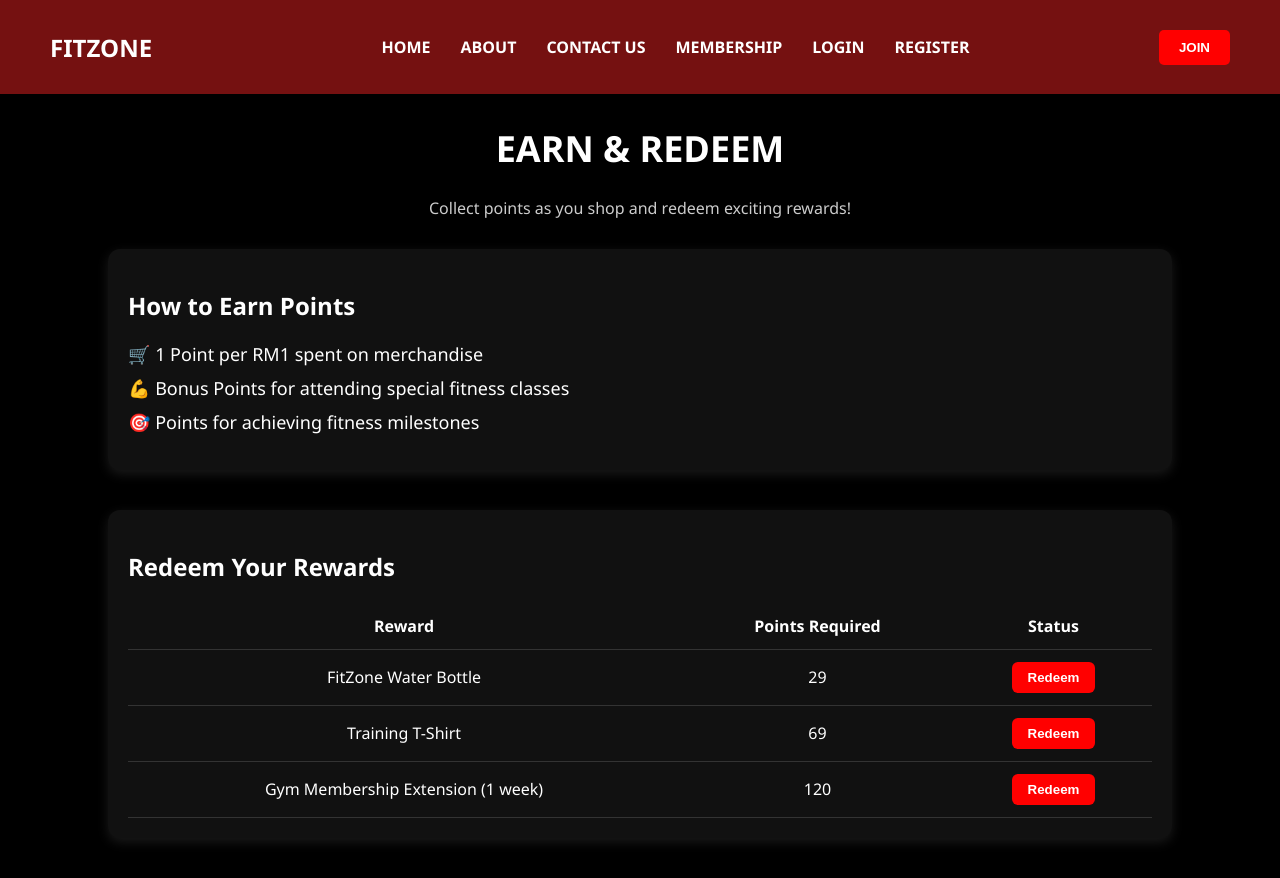
After one commit to Adzri123/FitZone, a CodeIgniter 4 app: the page made by app/Views/earn_redeem.php in a window 1280 px wide. The commit adds this page. Run offline with PHP 8.4 and a stand-in for CodeIgniter, Linux system fonts and the light colour scheme; the template is opened without the code that fills it, so the values that code supplies are empty; some libraries are stand-ins or nearby versions.

Commit message:
up earn and redeem

```diff
--- a/app/Config/Routes.php
+++ b/app/Config/Routes.php
@@ -13,6 +13,9 @@ $routes->get('contactus', 'Home::contactus');
 $routes->get('membership', 'Home::membership');
 
 $routes->get('/merchandise', 'Home::merchandise');
+
+$routes->get('/earn_redeem', 'Home::earnRedeem');
+
 
 $routes->get('/trainers', 'Home::trainers');
 
--- a/app/Controllers/Home.php
+++ b/app/Controllers/Home.php
@@ -30,6 +30,11 @@ class Home extends BaseController
     return view('merchandise');
 }
 
+public function earnRedeem()
+{
+    return view('earn_redeem');
+}
+
 
     public function trainers()
 {
--- /dev/null
+++ b/app/Views/earn_redeem.php
@@ -0,0 +1,67 @@
+<!DOCTYPE html>
+<html lang="en">
+<head>
+  <meta charset="UTF-8" />
+  <title>Earn & Redeem - FitZone</title>
+  <link rel="stylesheet" href="<?= base_url('assets/css/earn_redeem.css') ?>">
+</head>
+<body>
+
+<!-- Navigation -->
+<nav>
+  <div class="logo">FITZONE</div>
+  <ul>
+    <li><a href="<?= base_url('/welcome_message') ?>">HOME</a></li>
+    <li><a href="<?= base_url('/about') ?>">ABOUT</a></li>
+    <li><a href="<?= base_url('/contactus') ?>">CONTACT US</a></li>
+    <li><a href="<?= base_url('/membership') ?>">MEMBERSHIP</a></li>
+    <li><a href="<?= base_url('/login') ?>">LOGIN</a></li>
+    <li><a href="<?= base_url('/register') ?>">REGISTER</a></li>
+  </ul>
+  <button class="join-btn">JOIN</button>
+</nav>
+
+<h1 class="title">EARN & REDEEM</h1>
+<p class="subtitle">Collect points as you shop and redeem exciting rewards!</p>
+
+<div class="earn-section">
+  <h2>How to Earn Points</h2>
+  <ul>
+    <li>🛒 1 Point per RM1 spent on merchandise</li>
+    <li>💪 Bonus Points for attending special fitness classes</li>
+    <li>🎯 Points for achieving fitness milestones</li>
+  </ul>
+</div>
+
+<div class="redeem-section">
+  <h2>Redeem Your Rewards</h2>
+  <table>
+    <thead>
+      <tr>
+        <th>Reward</th>
+        <th>Points Required</th>
+        <th>Status</th>
+      </tr>
+    </thead>
+    <tbody>
+      <tr>
+        <td>FitZone Water Bottle</td>
+        <td>29</td>
+        <td><button class="redeem-btn">Redeem</button></td>
+      </tr>
+      <tr>
+        <td>Training T-Shirt</td>
+        <td>69</td>
+        <td><button class="redeem-btn">Redeem</button></td>
+      </tr>
+      <tr>
+        <td>Gym Membership Extension (1 week)</td>
+        <td>120</td>
+        <td><button class="redeem-btn">Redeem</button></td>
+      </tr>
+    </tbody>
+  </table>
+</div>
+
+</body>
+</html>
```
Also changed, not shown: app/Views/welcome_message.php (+6 -2 lines), public/assets/css/earn_redeem.css (added).
